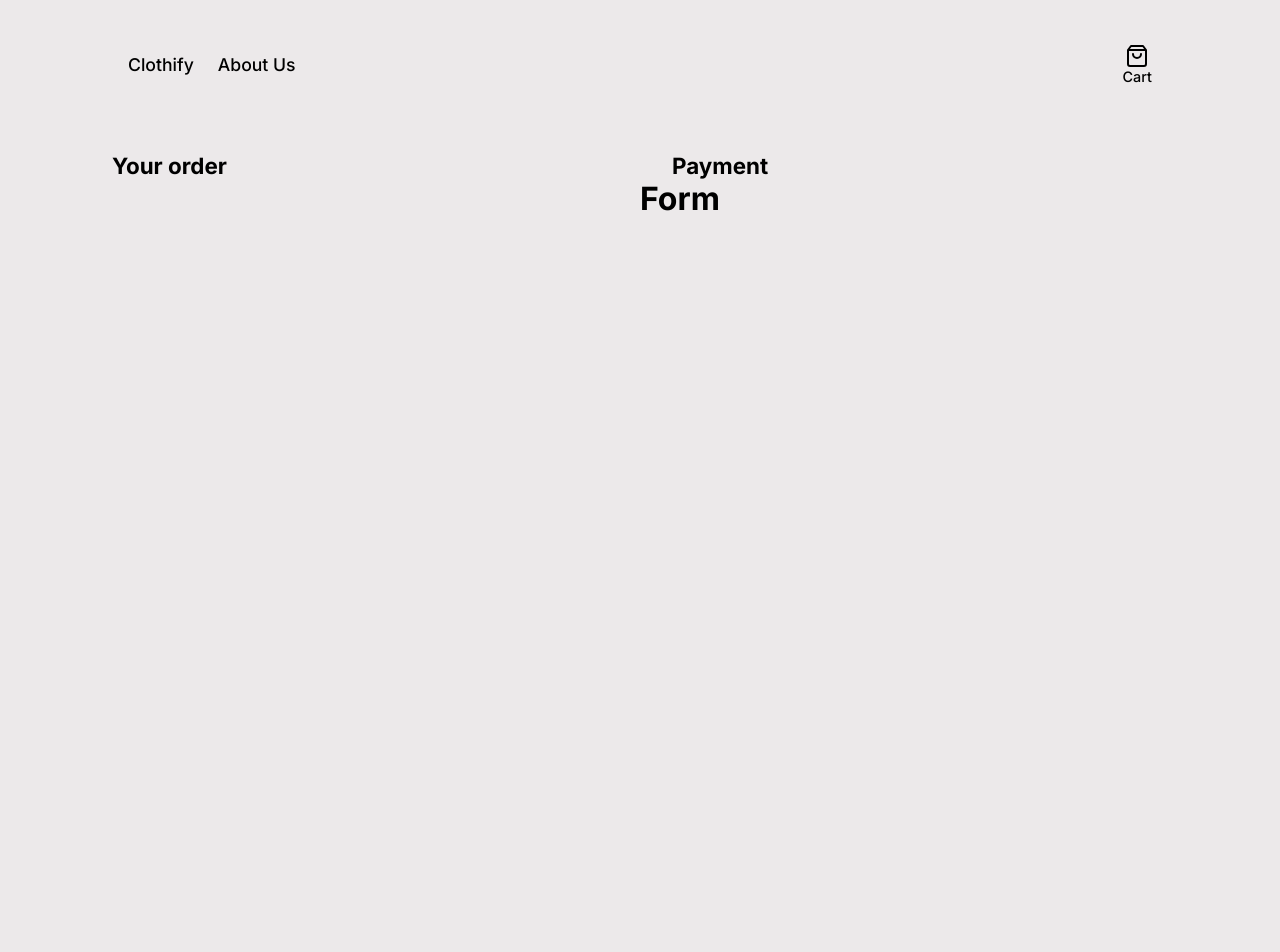
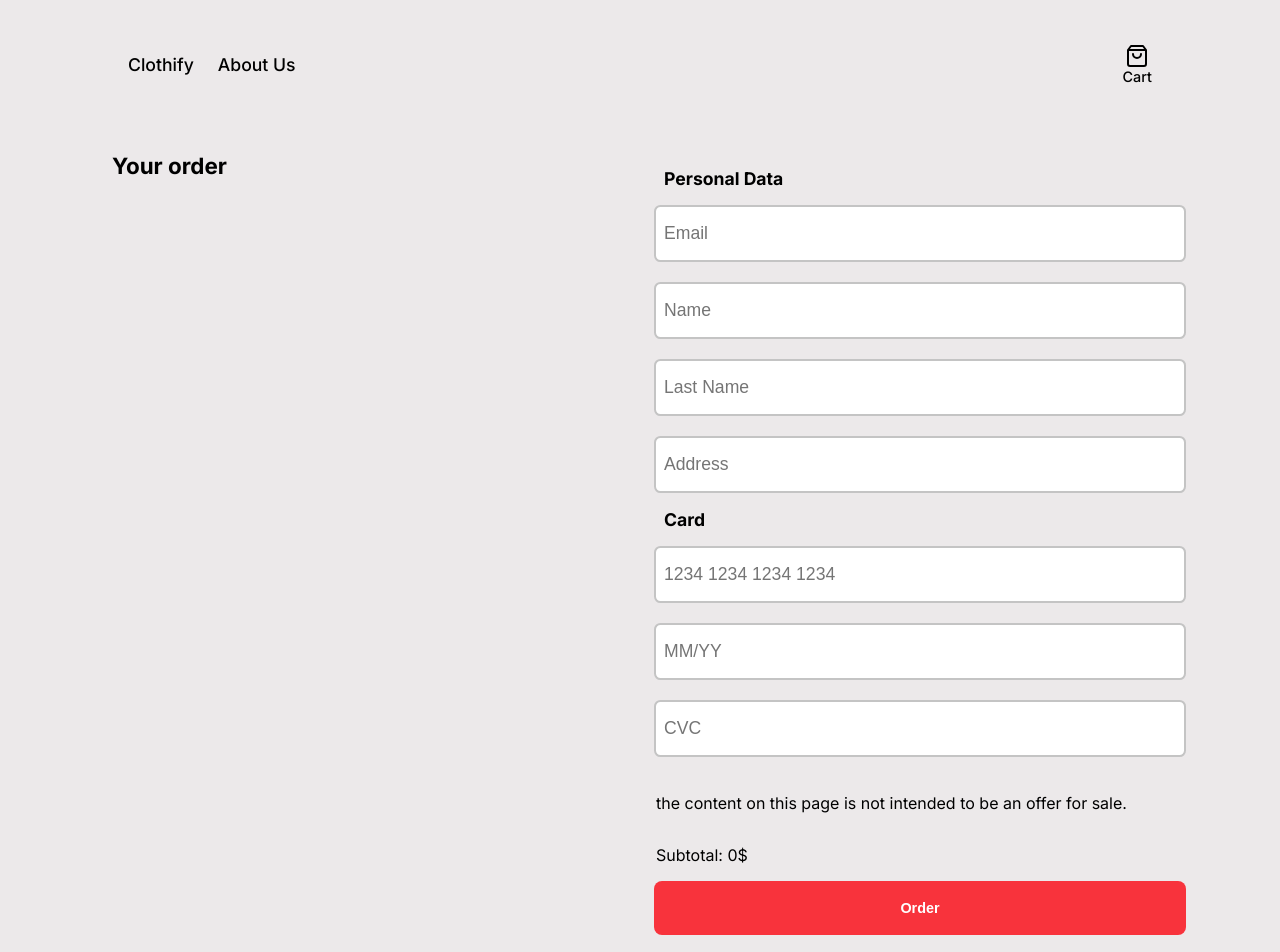
Before and after one commit to JayCodeGitHub/Clothify-Archive, a Next.js app: page /purchase in a window 1280 px wide. Shown: the top 952 px of the page. Before the commit the page ends 800 px from the top, so only its background shows below. Built offline with nearby package versions, Linux system fonts and the light colour scheme.

Commit message:
Styled Form

```diff
--- a/src/components/alert/alert.styles.ts
+++ b/src/components/alert/alert.styles.ts
@@ -16,7 +16,6 @@ export const Wrapper = styled.aside`
     display: flex;
     align-items: center;
     background-color: white;
-    width: 300px;
     padding: 20px;
     border-radius: 1rem;
     gap: 1rem;
--- a/src/components/cart/cart.tsx
+++ b/src/components/cart/cart.tsx
@@ -15,12 +15,12 @@ interface CartProps {
 }
 
 export default function Cart({ isCart, setIsCart }: CartProps) {
+  const { cart } = useCart();
   function subtotal() {
     let current = 0;
     cart.map((item) => (current += item.price * item.quantity));
     return current;
   }
-  const { cart } = useCart();
   return (
     <OuterWrapper>
       <Background isCart={isCart} onClick={() => setIsCart(false)} />
--- a/src/components/form/form.styles.ts
+++ b/src/components/form/form.styles.ts
@@ -1,3 +1,42 @@
 import styled from "styled-components";
+import Button from "../button/button.styles";
 
-export const Wrapper = styled.form``
+export const Wrapper = styled.form`
+    width: 100%;
+    display: flex;
+    justify-content: center;
+    align-items: center;
+    flex-direction: column;
+`
+
+export const Headline = styled.h2`
+    align-self: flex-start;
+    padding-left: 1.5rem;
+    margin: 1rem 0;
+    font-size: ${({ theme }) => theme.font.size.s};
+`
+
+export const StyledInput = styled.input`
+    width: 95%;
+    padding: 1rem 0.5rem;
+    border-radius: 0.4rem;
+    border: solid ${({ theme }) => theme.grey} 2px;
+    font-size: ${({ theme }) => theme.font.size.s};
+    &:focus{
+        border: solid ${({ theme }) => theme.primary} 2px;
+        outline: ${({ theme }) => theme.primary};
+    }
+    &:hover{
+        border: solid ${({ theme }) => theme.primary} 2px;
+        outline: ${({ theme }) => theme.primary};
+    }
+`
+
+export const StyledButton = styled(Button)`
+    width: 95%;
+`
+
+export const Paragraph = styled.p`
+    padding: 1rem 1rem;
+    align-self: flex-start;
+`
--- a/src/components/form/form.tsx
+++ b/src/components/form/form.tsx
@@ -1,9 +1,63 @@
-import { Wrapper } from "./form.styles";
+import {
+  Wrapper,
+  StyledInput,
+  Headline,
+  StyledButton,
+  Paragraph,
+} from "./form.styles";
+import { useCart } from "@/hooks/useCart";
 
 export default function Form() {
+  const { cart } = useCart();
+  function subtotal() {
+    let current = 0;
+    cart.map((item) => (current += item.price * item.quantity));
+    return current;
+  }
   return (
     <Wrapper>
-      <h1>Form</h1>
+      <Headline>Personal Data</Headline>
+      <StyledInput type="text" id="email" name="email" placeholder="Email" />
+      <br />
+      <StyledInput type="text" id="name" name="name" placeholder="Name" />
+      <br />
+      <StyledInput
+        type="text"
+        id="lname"
+        name="lname"
+        placeholder="Last Name"
+      />
+      <br />
+      <StyledInput
+        type="text"
+        id="address"
+        name="address"
+        placeholder="Address"
+      />
+      <Headline>Card</Headline>
+      <StyledInput
+        type="number"
+        id="number"
+        name="number"
+        required
+        placeholder="1234 1234 1234 1234"
+      />
+      <br />
+      <StyledInput
+        type="number"
+        id="date"
+        name="date"
+        placeholder="MM/YY"
+        max="9999"
+      />
+      <br />
+      <StyledInput type="number" id="cvc" name="cvc" placeholder="CVC" />
+      <br />
+      <Paragraph>
+        the content on this page is not intended to be an offer for sale.
+      </Paragraph>
+      <Paragraph>Subtotal: {subtotal()}$</Paragraph>
+      <StyledButton>Order</StyledButton>
     </Wrapper>
   );
 }
--- a/src/pages/purchase.tsx
+++ b/src/pages/purchase.tsx
@@ -26,7 +26,6 @@ export default function PurchasePage() {
         ))}
       </CartSection>
       <FormSection>
-        <Title>Payment</Title>
         <Form />
       </FormSection>
     </Wrapper>
--- a/src/styles/pages/purchase.styles.ts
+++ b/src/styles/pages/purchase.styles.ts
@@ -29,7 +29,9 @@ export const Title = styled.h1`
 `
 
 export const FormSection = styled.form`
-    width: 35rem;
-    height: 40rem;
+
     padding: 1.5rem 0;
+    ${({ theme }) => theme.mq.desktop} {
+        width: 35rem;
+    }
 `
```
